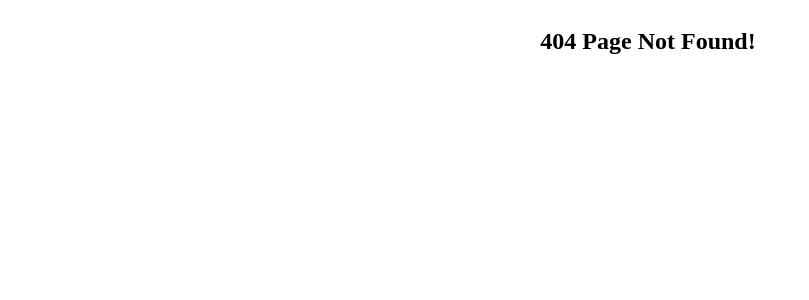
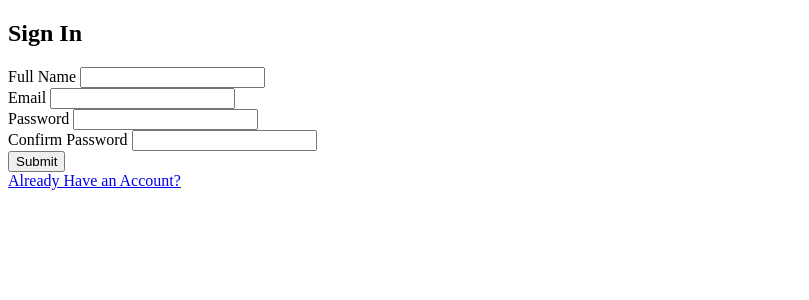
Before and after one commit to ElijahMSmith/ibis-shopping-app, a React (Vite) app: page /signup in a window 1280 px wide. Before the commit this address had no page. Shown: the top 300 px of the page, without its empty margins (0-809 px from the left). Built offline with nearby package versions, Linux system fonts and the light colour scheme.

Commit message:
Week 12 - Regular Expressions - Create regular expressions for the user's name, email, and password - Test regular expressions against signup form criteria

```diff
--- a/src/App.jsx
+++ b/src/App.jsx
@@ -3,10 +3,12 @@ import CartDisplay from "./components/miscellaneous/CartDisplay";
 import Table from "./components/productTable/Table";
 import useCart from "./hooks/cart";
 import ToastProvider from "./components/miscellaneous/Toast";
-import { BrowserRouter, Route, Routes } from "react-router";
+import { BrowserRouter, Navigate, Route, Routes } from "react-router";
 import Homepage from "./components/homepage/Homepage";
 import NotFound from "./components/notfound/NotFound";
 import Product from "./components/product/Product";
+import Login from "./components/login/Login";
+import Signup from "./components/signup/Signup";
 
 function App() {
 	const { cart, addQuantityToProduct, clearProductByID } = useCart();
@@ -16,7 +18,9 @@ function App() {
 			<ToastProvider>
 				<BrowserRouter>
 					<Routes>
-						<Route index element={<Homepage />} />
+						<Route index element={<Navigate to="/login" />} />
+						<Route path="/login" element={<Login />} />
+						<Route path="/signup" element={<Signup />} />
 						<Route path="/products">
 							<Route
 								index
--- /dev/null
+++ b/src/components/login/Login.jsx
@@ -0,0 +1,22 @@
+import { Link } from "react-router";
+
+function Login() {
+	return (
+		<div>
+			<form>
+				<h2>Log In</h2>
+				<div>
+					<label>Email </label>
+					<input type="text"></input>
+				</div>
+				<div>
+					<label>Password </label>
+					<input type="text"></input>
+				</div>
+				<button>Submit</button>
+				<Link to="/signup">Don&apos;t Have an Account?</Link>
+			</form>
+		</div>
+	);
+}
+export default Login;
--- /dev/null
+++ b/src/components/signup/Signup.jsx
@@ -0,0 +1,142 @@
+import { useContext, useState } from "react";
+import { Link, useNavigate } from "react-router";
+import { ToastContext } from "../miscellaneous/Toast";
+
+/*
+Rules -
+1. Two or more words separated by spaces
+2. Must be alphabetical characters or hyphens or apostrophes, but nothing else
+*/
+const nameRegex = /^([A-Za-z-']+ )+([A-Za-z-']+)$/;
+
+/*
+Rules -
+1. XXXX@XXXX.YYY
+2. Can have multiple periods on either side, but can't end in a period
+    elijah.@gmail.com
+    elijah@gmail.
+    elijah@gmail.com
+3. Everything will be lower case
+4. Alphabetical, numbers, hyphens, no other special characters other than exactly one @
+*/
+const emailRegex = /^([a-z-]+\.)*([a-z-])+@([a-z-]+\.)+[a-z]{3}$/;
+
+/*
+Rules -
+1. 8 or more characters
+2. Must have one lowercase
+3. One upper case
+4. One special character
+5. One digit
+*/
+const passwordRegex =
+	/^(?=.*[a-z])(?=.*[A-Z])(?=.*\d)(?=.*[@$!%*?&])[A-Za-z\d@$!%*?&]{8,}$/;
+
+/*
+One regular expression each for:
+- 8 or more valid characters
+- Contains an upper case letter
+- Contains a lower case letter
+- Contains a number somewhere
+- Contains a special character
+
+if(!passwordLengthRegex.test || !passwordUpperCaseRegex.test || ...)
+*/
+
+function Signup() {
+	const [name, setName] = useState("");
+	const [email, setEmail] = useState("");
+	const [password, setPassword] = useState("");
+	const [confirmPassword, setConfirmPassword] = useState("");
+
+	const navigate = useNavigate();
+
+	const { error } = useContext(ToastContext);
+
+	function submitForm() {
+		if (!nameRegex.test(name)) {
+			error("Invalid Name!");
+			return;
+		}
+
+		if (!emailRegex.test(email)) {
+			error("Invalid Email!");
+			return;
+		}
+
+		if (!passwordRegex.test(password)) {
+			error("Invalid Password!");
+			return;
+		}
+
+		if (password !== confirmPassword) {
+			error("Passwords Do Not Match!");
+			return;
+		}
+
+		/*
+
+        Password -
+        1. 8+ characters
+        2. Must have an upper case, lower case, number, special character (!@#$%^&*)
+
+
+        RegEx
+        Pattern that is applied to a string
+        If the pattern matches the string, it is a success
+        Otherwise, if the pattern does not match the string, it is a failure
+        */
+
+		console.log("Here is where we would call our API");
+		navigate("/products");
+	}
+
+	return (
+		<div>
+			<form
+				onSubmit={(e) => {
+					e.preventDefault();
+					submitForm();
+				}}
+			>
+				<h2>Sign In</h2>
+				<div>
+					<label>Full Name </label>
+					<input
+						type="text"
+						value={name}
+						onChange={(e) => setName(e.target.value)}
+					></input>
+				</div>
+				<div>
+					<label>Email </label>
+					<input
+						type="text"
+						value={email}
+						onChange={(e) => setEmail(e.target.value)}
+					></input>
+				</div>
+				<div>
+					<label>Password </label>
+					<input
+						type="password"
+						value={password}
+						onChange={(e) => setPassword(e.target.value)}
+					></input>
+				</div>
+				<div>
+					<label>Confirm Password </label>
+					<input
+						type="password"
+						value={confirmPassword}
+						onChange={(e) => setConfirmPassword(e.target.value)}
+					></input>
+				</div>
+				<button type="submit">Submit</button>
+				<br></br>
+				<Link to="/login">Already Have an Account?</Link>
+			</form>
+		</div>
+	);
+}
+export default Signup;
```
